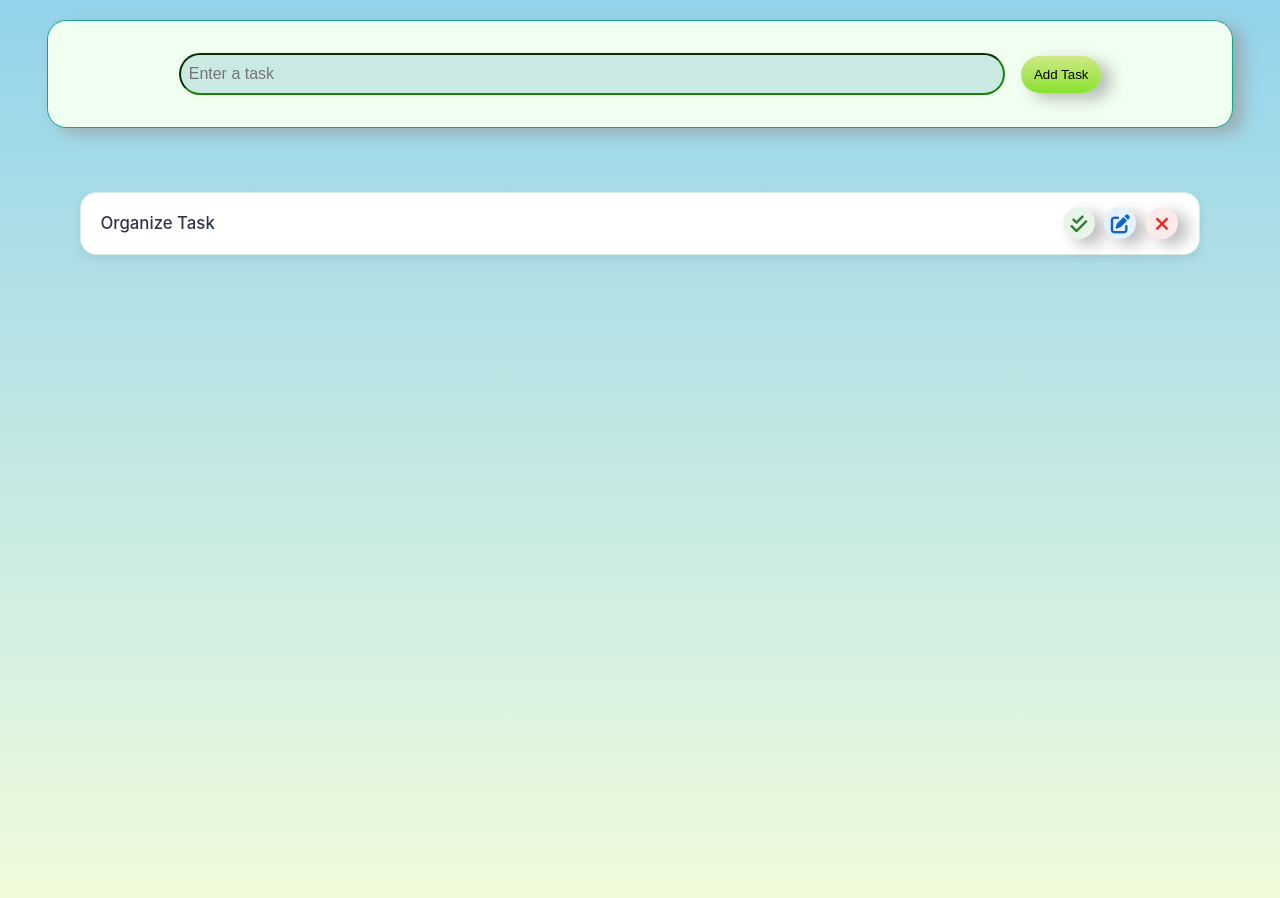
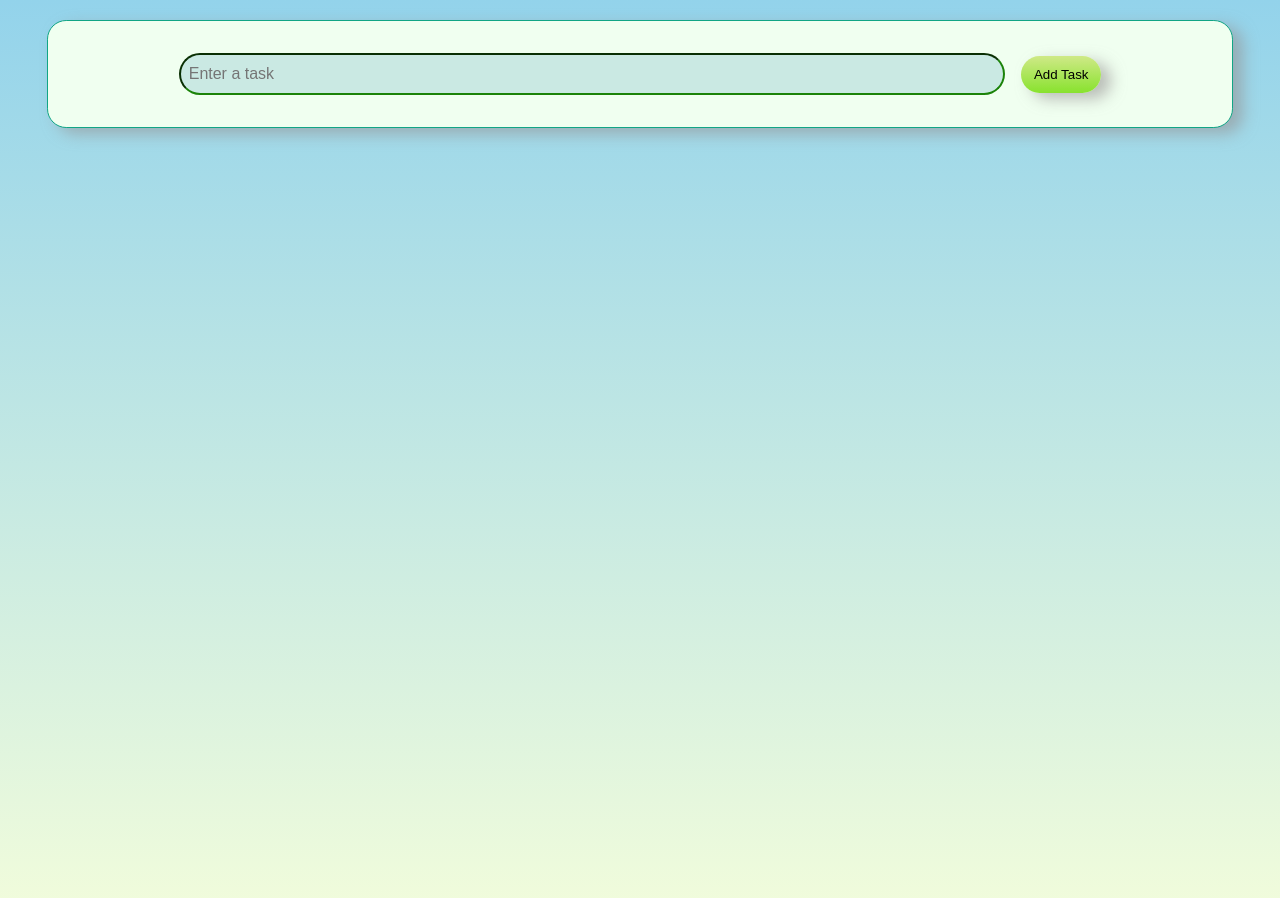
Before and after one commit to SoyamKayasth/React-JS-Practice, a React (Vite) app in the folder 5. To-do App using React/: page / in a window 1280 px wide. Shown: the top 898 px of the page. Built offline with nearby package versions, Linux system fonts and the light colour scheme.

Commit message:
Added new background color and default task is removed

```diff
--- a/5. To-do App using React/src/components/Todo.jsx
+++ b/5. To-do App using React/src/components/Todo.jsx
@@ -6,13 +6,7 @@ import { v4 as uuid } from 'uuid';
 
 export default function Todo(){
 
- const [tasks, setTasks] = useState([{
-                                    id : uuid(),
-                                    name : "Organize Task" ,
-                                    isDone: false,
-                                    isEdit: false,
-                                    createdAt: Date.now()
-                                  }]);
+ const [tasks, setTasks] = useState([]);
 
  const [newTodo, setNewTodo] = useState("");
 
--- a/5. To-do App using React/src/todo.css
+++ b/5. To-do App using React/src/todo.css
@@ -1,5 +1,7 @@
 body{
     background: linear-gradient(#93d3eb , #f8ffda);
+    background-repeat:no-repeat;
+    background-color: #f8ffda;
     padding-top: 11rem;
     height: 100vh;
 }
```
